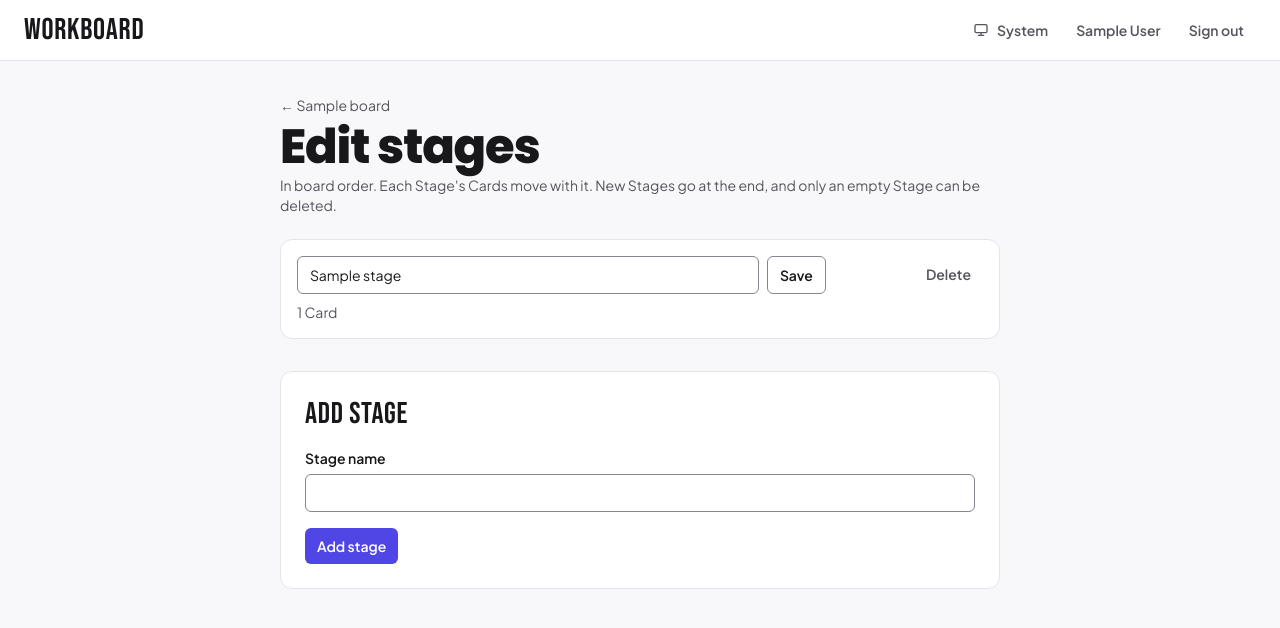
After one commit to ivancze/workboard, a Django app: page /boards/1/stages/ in a window 1280 px wide. The commit adds this page. Shown: the top 628 px of the page. Run offline with Django 5.2, Linux system fonts and the light colour scheme; a user stored in the database is signed in; tables that the repository leaves empty hold one stand-in row (values such as "Sample post"); style sheets or scripts are compiled from the project's sources; parts of the project's set-up code (start-up, migrations or seed data) failed here and were passed over.

Commit message:
feat: 10 implement edit stages page to add, rename, reorder and delete stages safely

```diff
--- a/boards/forms.py
+++ b/boards/forms.py
@@ -17,6 +17,10 @@ class NewCardForm(forms.ModelForm):
         model = Card
         fields = ["title"]
         labels = {"title": "Card title"}
+
+
+class StageForm(forms.Form):
+    name = forms.CharField(max_length=50, label="Stage name")
 
 
 class MoveCardForm(forms.Form):
--- a/boards/urls.py
+++ b/boards/urls.py
@@ -6,6 +6,23 @@ urlpatterns = [
     path("", views.home, name="home"),
     path("boards/new/", views.create_board, name="board_create"),
     path("boards/<int:pk>/", views.board_detail, name="board_detail"),
+    path("boards/<int:board_pk>/stages/", views.stage_list, name="stage_list"),
+    path("boards/<int:board_pk>/stages/new/", views.stage_create, name="stage_create"),
+    path(
+        "boards/<int:board_pk>/stages/<int:pk>/rename/",
+        views.stage_rename,
+        name="stage_rename",
+    ),
+    path(
+        "boards/<int:board_pk>/stages/<int:pk>/move/",
+        views.stage_shift,
+        name="stage_shift",
+    ),
+    path(
+        "boards/<int:board_pk>/stages/<int:pk>/delete/",
+        views.stage_delete,
+        name="stage_delete",
+    ),
     path(
         "boards/<int:board_pk>/stages/<int:stage_pk>/cards/new/",
         views.create_card,
--- a/boards/views.py
+++ b/boards/views.py
@@ -1,13 +1,14 @@
 import copy
 
 from django.contrib.auth.decorators import login_required
+from django.core.exceptions import ValidationError
 from django.db.models import Count, Prefetch, Q, Sum
 from django.http import Http404, HttpResponseBadRequest
 from django.shortcuts import get_object_or_404, redirect, render
 from django.views.decorators.http import require_POST, require_safe
 
-from .forms import BoardForm, CardForm, MoveCardForm, NewCardForm
-from .models import Board, Card
+from .forms import BoardForm, CardForm, MoveCardForm, NewCardForm, StageForm
+from .models import Board, Card, Stage
 
 
 def home(request):
@@ -47,10 +48,12 @@ def board_context(board):
     # Effort totals are summed by the database, so a large board costs the
     # same two queries as a small one. Each total travels with the count of
     # Unestimated Cards it could not include.
+    # Ordered explicitly: Django drops Meta.ordering from aggregating queries,
+    # and the Stages would come back in whatever order the database likes.
     stages = board.stages.annotate(
         effort_total=Sum("cards__effort"),
         unestimated=Count("cards", filter=Q(cards__effort__isnull=True)),
-    ).prefetch_related(
+    ).order_by("position", "id").prefetch_related(
         Prefetch("cards", queryset=Card.objects.select_related("assignee"))
     )
     totals = Card.objects.filter(stage__board=board).aggregate(
@@ -85,9 +88,12 @@ def create_card(request, board_pk, stage_pk):
 
     form = NewCardForm(request.POST)
     if form.is_valid():
-        Card.objects.create_at_end(
-            stage=stage, title=form.cleaned_data["title"], creator=request.user
-        )
+        try:
+            Card.objects.create_at_end(
+                stage=stage, title=form.cleaned_data["title"], creator=request.user
+            )
+        except Stage.DoesNotExist:
+            raise Http404("That Stage has just been deleted.")
     return redirect("board_detail", pk=board.pk)
 
 
@@ -137,9 +143,95 @@ def card_move(request, board_pk, pk):
     if not form.is_valid():
         return HttpResponseBadRequest("Position must be a whole number from 0.")
 
-    card.move_to(form.cleaned_data["stage"], form.cleaned_data["position"])
+    try:
+        card.move_to(form.cleaned_data["stage"], form.cleaned_data["position"])
+    except Stage.DoesNotExist:
+        raise Http404("That Stage has just been deleted.")
     # A drag sends this with htmx and gets the board back, fresh from the
     # database, to replace what the page shows. A plain form gets a redirect.
     if request.headers.get("HX-Request"):
         return render(request, "components/board.html", board_context(board))
     return redirect("board_detail", pk=board.pk)
+
+
+def render_stages(request, board, *, failed=None, failed_form=None, refusal=None, add_form=None):
+    """The Edit stages page. A refused change comes back as `failed`, the
+    Stage concerned, with its bound form or the reason a delete was refused,
+    so the error shows on that Stage's own row."""
+    rows = []
+    # Ordered explicitly, as in board_context: the Count drops Meta.ordering.
+    for stage in board.stages.annotate(card_count=Count("cards")).order_by("position", "id"):
+        form = StageForm(initial={"name": stage.name}, prefix=f"stage{stage.pk}")
+        if stage == failed:
+            rows.append((stage, failed_form or form, refusal))
+        else:
+            rows.append((stage, form, None))
+    return render(
+        request,
+        "boards/stage_list.html",
+        {"board": board, "rows": rows, "add_form": add_form or StageForm(prefix="new")},
+        status=400 if failed or add_form else 200,
+    )
+
+
+@require_safe
+@login_required
+def stage_list(request, board_pk):
+    board = get_object_or_404(Board.objects.for_user(request.user), pk=board_pk)
+    return render_stages(request, board)
+
+
+@require_POST
+@login_required
+def stage_create(request, board_pk):
+    board = get_object_or_404(Board.objects.for_user(request.user), pk=board_pk)
+    form = StageForm(request.POST, prefix="new")
+    if form.is_valid():
+        try:
+            board.add_stage(form.cleaned_data["name"])
+            return redirect("stage_list", board_pk=board.pk)
+        except ValidationError as error:
+            form.add_error("name", error)
+    return render_stages(request, board, add_form=form)
+
+
+@require_POST
+@login_required
+def stage_rename(request, board_pk, pk):
+    board = get_object_or_404(Board.objects.for_user(request.user), pk=board_pk)
+    stage = get_object_or_404(board.stages, pk=pk)
+    form = StageForm(request.POST, prefix=f"stage{stage.pk}")
+    if form.is_valid():
+        try:
+            stage.rename(form.cleaned_data["name"])
+            return redirect("stage_list", board_pk=board.pk)
+        except ValidationError as error:
+            form.add_error("name", error)
+    return render_stages(request, board, failed=stage, failed_form=form)
+
+
+@require_POST
+@login_required
+def stage_delete(request, board_pk, pk):
+    board = get_object_or_404(Board.objects.for_user(request.user), pk=board_pk)
+    stage = get_object_or_404(board.stages, pk=pk)
+    try:
+        stage.delete_if_empty()
+    except ValidationError as error:
+        return render_stages(request, board, failed=stage, refusal=error.message)
+    return redirect("stage_list", board_pk=board.pk)
+
+
+@require_POST
+@login_required
+def stage_shift(request, board_pk, pk):
+    board = get_object_or_404(Board.objects.for_user(request.user), pk=board_pk)
+    stage = get_object_or_404(board.stages, pk=pk)
+    step = {"up": -1, "down": 1}.get(request.POST.get("direction"))
+    if step is None:
+        return HttpResponseBadRequest("Direction must be up or down.")
+    try:
+        stage.shift(step)
+    except Stage.DoesNotExist:
+        raise Http404("That Stage has just been deleted.")
+    return redirect("stage_list", board_pk=board.pk)
--- a/templates/boards/board_detail.html
+++ b/templates/boards/board_detail.html
@@ -10,6 +10,10 @@
 
 {% block content %}
   <a href="{% url 'home' %}" class="mb-2 inline-block text-sm text-text-muted hover:text-text">← Your boards</a>
-  {% include "components/page_heading.html" with text=board.name %}
+  <div class="flex items-start justify-between gap-4">
+    {% include "components/page_heading.html" with text=board.name %}
+    {% url 'stage_list' board.pk as stages_url %}
+    <div class="shrink-0 pt-1">{% include "components/button.html" with label="Edit stages" href=stages_url variant="secondary" %}</div>
+  </div>
   {% include "components/board.html" %}
 {% endblock %}
--- /dev/null
+++ b/templates/boards/stage_list.html
@@ -0,0 +1,57 @@
+{% extends "base.html" %}
+
+{% block title %}Edit stages · {{ board.name }} · Workboard{% endblock %}
+
+{% block content %}
+  {% url 'board_detail' board.pk as board_url %}
+  <a href="{{ board_url }}" class="mb-2 inline-block text-sm text-text-muted hover:text-text">← {{ board.name }}</a>
+  {% include "components/page_heading.html" with text="Edit stages" %}
+  <p class="mt-1 text-sm text-text-muted">In board order. Each Stage's Cards move with it. New Stages go at the end, and only an empty Stage can be deleted.</p>
+
+  <ol class="mt-6 flex flex-col gap-3">
+    {% for stage, form, refusal in rows %}
+      <li class="rounded-xl border border-border bg-surface p-4">
+        <div class="flex flex-wrap items-start gap-2">
+          <form method="post" action="{% url 'stage_rename' board.pk stage.pk %}" class="flex min-w-0 flex-1 gap-2">
+            {% csrf_token %}
+            <label class="min-w-0 flex-1">
+              <span class="sr-only">Name of {{ stage.name }}</span>
+              {{ form.name }}
+            </label>
+            {% include "components/button.html" with label="Save" variant="secondary" %}
+          </form>
+          {# Two fixed slots, so every row's name field lines up whichever arrows it has. #}
+          <form method="post" action="{% url 'stage_shift' board.pk stage.pk %}" class="grid w-18 grid-cols-2 gap-1">
+            {% csrf_token %}
+            {% if forloop.first %}<span></span>{% else %}
+              {% include "components/button.html" with label="↑" name="direction" value="up" aria_label="Move "|add:stage.name|add:" up" variant="ghost" %}
+            {% endif %}
+            {% if forloop.last %}<span></span>{% else %}
+              {% include "components/button.html" with label="↓" name="direction" value="down" aria_label="Move "|add:stage.name|add:" down" variant="ghost" %}
+            {% endif %}
+          </form>
+          <form method="post" action="{% url 'stage_delete' board.pk stage.pk %}">
+            {% csrf_token %}
+            {% include "components/button.html" with label="Delete" variant="ghost" %}
+          </form>
+        </div>
+        <p class="mt-2 text-sm text-text-muted">{{ stage.card_count }} Card{{ stage.card_count|pluralize }}</p>
+        {% for error in form.name.errors %}
+          <p class="mt-1 text-sm text-danger">{{ error }}</p>
+        {% endfor %}
+        {% if refusal %}
+          <p class="mt-1 text-sm text-danger">{{ refusal }}</p>
+        {% endif %}
+      </li>
+    {% endfor %}
+  </ol>
+
+  <section class="mt-8 rounded-xl border border-border bg-surface p-6">
+    <h2 class="font-condensed text-3xl tracking-wide">Add stage</h2>
+    <form method="post" action="{% url 'stage_create' board.pk %}" class="mt-4 flex flex-col gap-4">
+      {% csrf_token %}
+      {% include "components/fields.html" with form=add_form %}
+      <div>{% include "components/button.html" with label="Add stage" %}</div>
+    </form>
+  </section>
+{% endblock %}
--- a/templates/components/button.html
+++ b/templates/components/button.html
@@ -2,6 +2,7 @@
   A button, or a link that looks like one when `href` is given. `label` is its
   text; `variant` is primary (the default), secondary or ghost; `type`
   defaults to submit. `name` and `value` are submitted with the form, so one
-  form can offer several buttons.
+  form can offer several buttons. `aria_label` names a button whose label is
+  only a symbol.
 {% endcomment %}
-{% if href %}<a href="{{ href }}"{% else %}<button type="{{ type|default:'submit' }}"{% if name %} name="{{ name }}" value="{{ value }}"{% endif %}{% endif %} class="inline-flex items-center justify-center gap-2 rounded-md px-3 py-2 text-sm font-semibold transition-colors {% if variant == 'secondary' %}border border-control bg-surface text-text hover:bg-sunken{% elif variant == 'ghost' %}text-text-muted hover:bg-sunken hover:text-text{% else %}bg-accent text-on-accent hover:bg-accent-hover{% endif %}">{{ label }}</{% if href %}a{% else %}button{% endif %}>
+{% if href %}<a href="{{ href }}"{% else %}<button type="{{ type|default:'submit' }}"{% if name %} name="{{ name }}" value="{{ value }}"{% endif %}{% endif %}{% if aria_label %} aria-label="{{ aria_label }}"{% endif %} class="inline-flex items-center justify-center gap-2 rounded-md px-3 py-2 text-sm font-semibold transition-colors {% if variant == 'secondary' %}border border-control bg-surface text-text hover:bg-sunken{% elif variant == 'ghost' %}text-text-muted hover:bg-sunken hover:text-text{% else %}bg-accent text-on-accent hover:bg-accent-hover{% endif %}">{{ label }}</{% if href %}a{% else %}button{% endif %}>
```
Also changed, not shown: CLAUDE.md (+6 -0 lines), boards/models.py (+78 -3 lines), boards/tests/test_stages.py (added, +398 -0 lines), docs/v2-features.md (+0 -3 lines), boards/migrations/0006_card_stage_protect.py (added).
